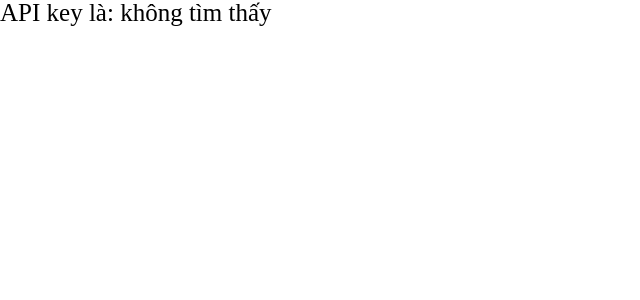
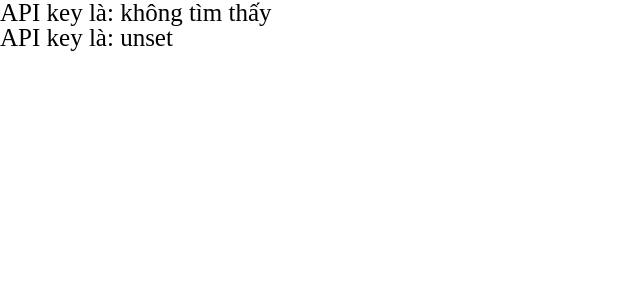
Before and after one commit to wwenrr/test, a Next.js app: page / in a window 1280 px wide. Shown: the top 300 px of the page, without its empty margins (0-640 px from the left). Built offline with nearby package versions, Linux system fonts and the light colour scheme; no server answers.

Commit message:
Update page.tsx

```diff
--- a/src/app/page.tsx
+++ b/src/app/page.tsx
@@ -6,7 +6,8 @@ export default function Home() {
 
   return (
     <div style={{fontSize: '25px'}}>
-        API key là: {secretKey=='1234' ? "tìm thấy" : "không tìm thấy"}
+        <div className="">API key là: {secretKey=='1234' ? "tìm thấy" : "không tìm thấy"}</div>
+        <div className="">API key là: {secretKey}</div>
     </div>
   );
 }
```
